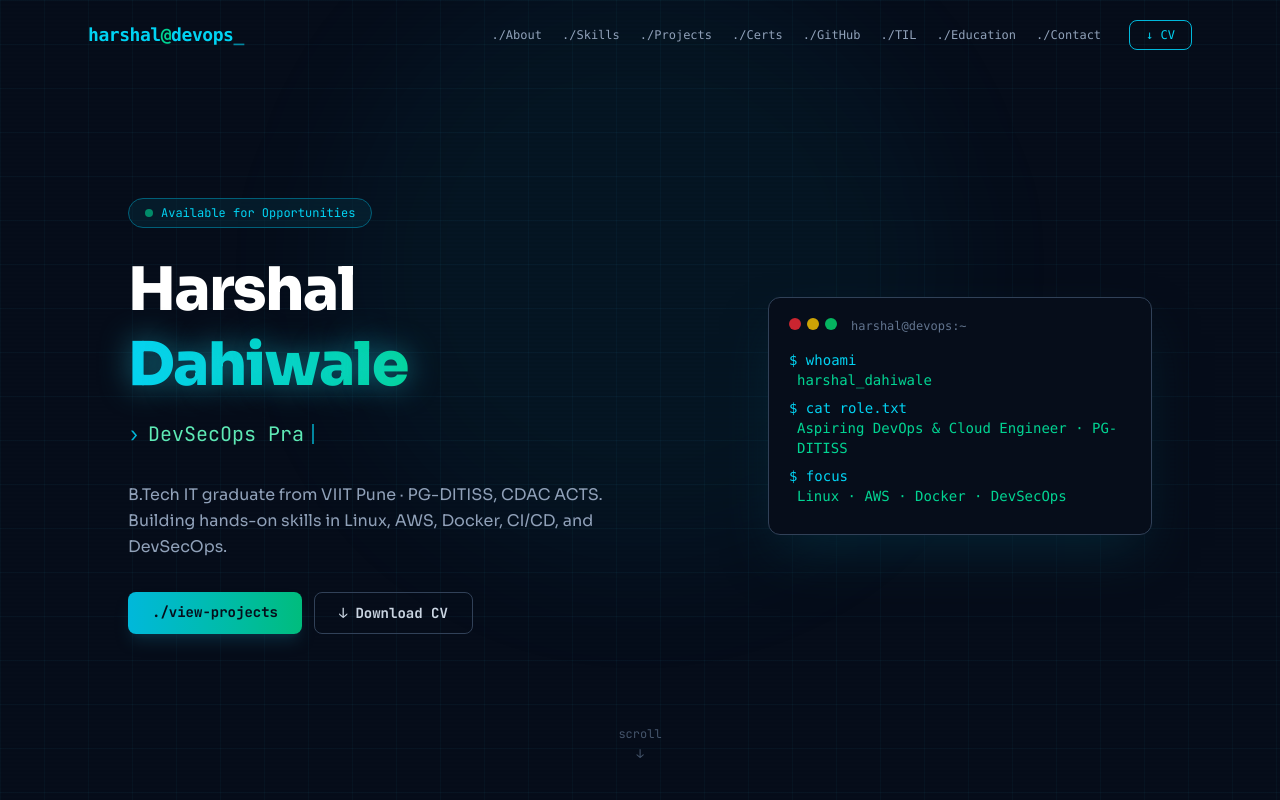
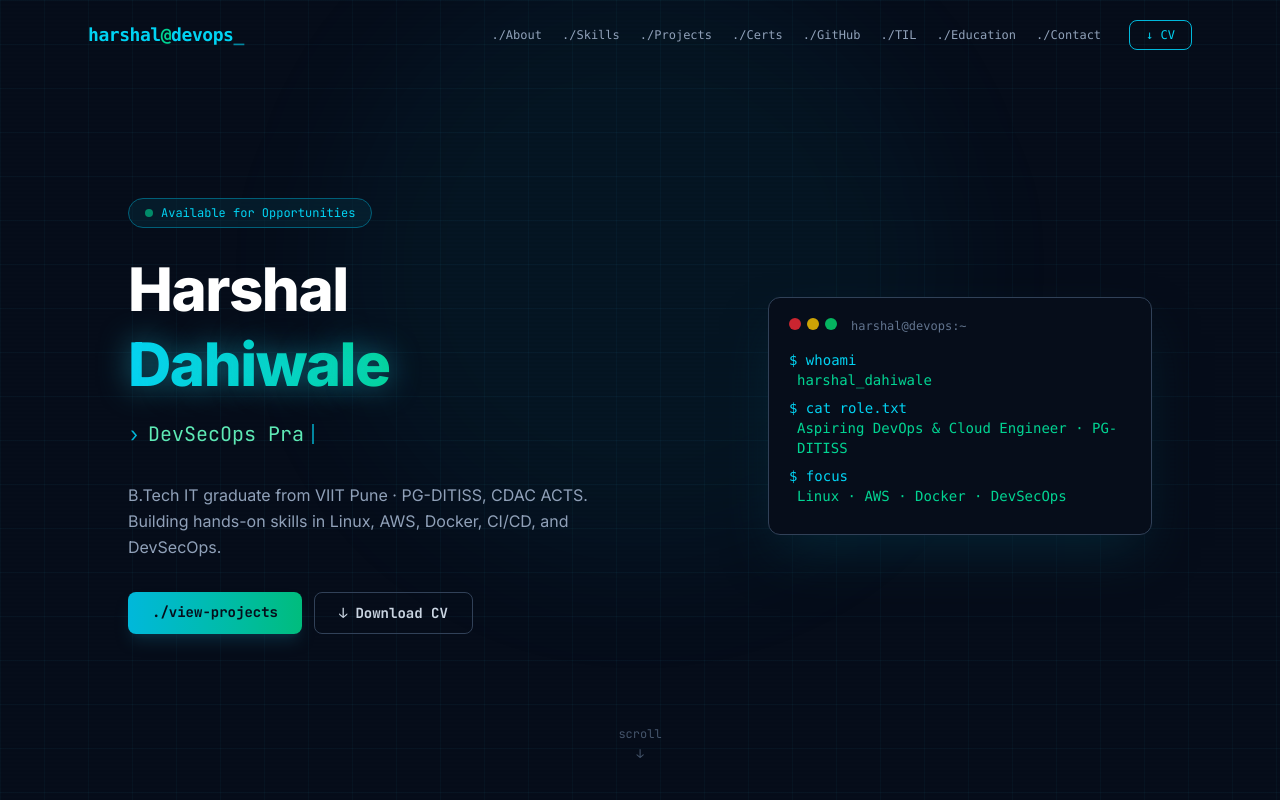
Before and after one commit to 30032003/my-portfolio, a React (Vite) app: page / in a window 1280 px wide. Shown: the top 800 px of the page. Built offline with nearby package versions, Linux system fonts and the light colour scheme.

Commit message:
Clean up portfolio font styling

```diff
--- a/src/App.jsx
+++ b/src/App.jsx
@@ -845,7 +845,6 @@ function TILCard({ entry }) {
 
       <p
         className={`text-xs text-slate-400 leading-relaxed ${expanded ? "" : "line-clamp-2"}`}
-        style={{ fontFamily: "'Sora', sans-serif" }}
       >
         {entry.body}
       </p>
@@ -995,12 +994,9 @@ export default function Portfolio() {
       : TIL_ENTRIES.filter((t) => t.tag === tilFilter);
 
   return (
-    <div
-      className="min-h-screen bg-[#060d1a] text-slate-200 overflow-x-hidden"
-      style={{ fontFamily: "'Sora', sans-serif" }}
-    >
+    <div className="min-h-screen bg-[#060d1a] text-slate-200 overflow-x-hidden">
       <style>{`
-        @import url('https://fonts.googleapis.com/css2?family=JetBrains+Mono:wght@300;400;600;700&family=Sora:wght@400;600;700;800&display=swap');
+        @import url('https://fonts.googleapis.com/css2?family=JetBrains+Mono:wght@300;400;600;700&display=swap');
         :root { scroll-behavior: smooth; }
         .mono { font-family: 'JetBrains Mono', monospace; }
         .grid-bg {
```
